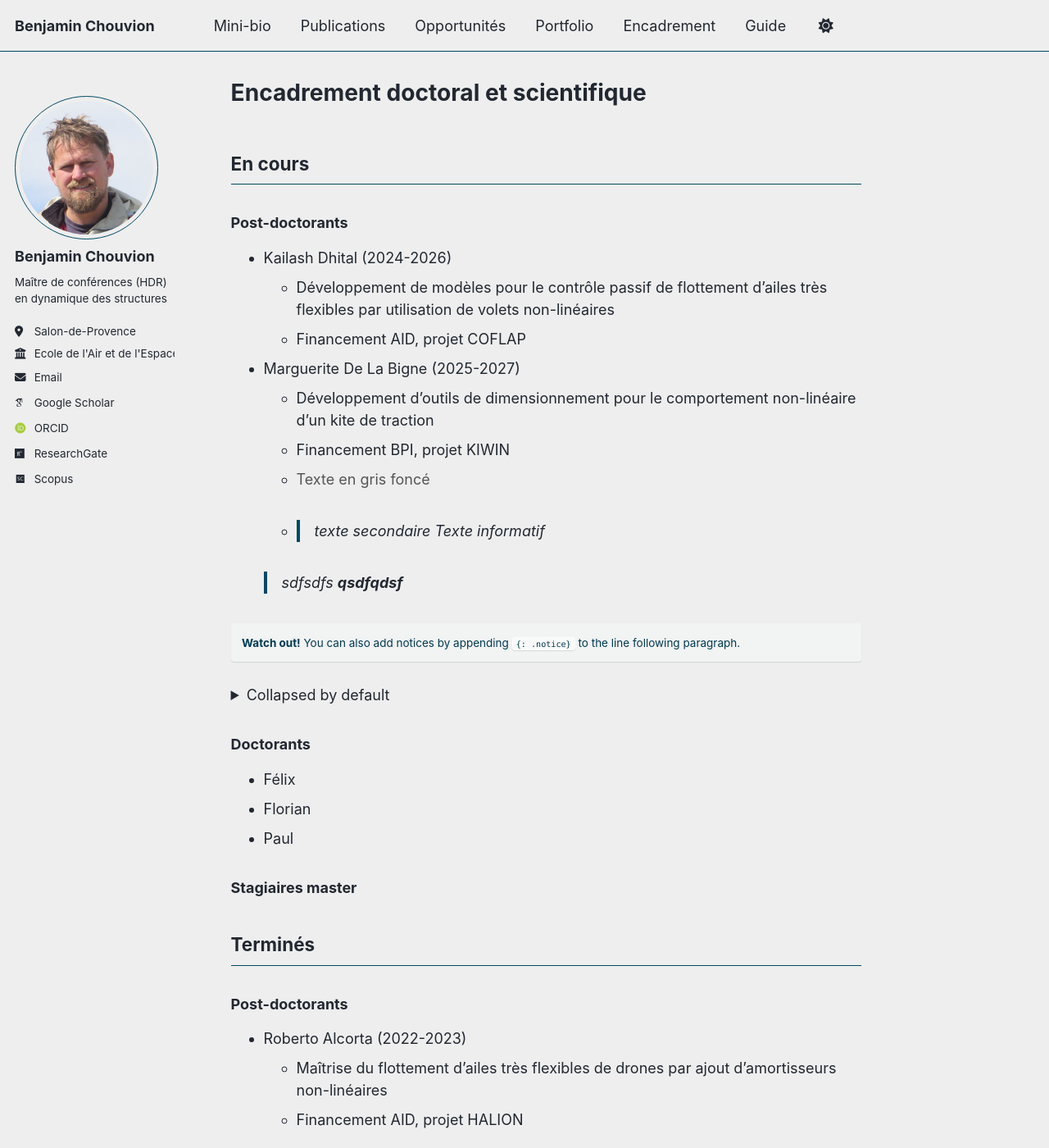
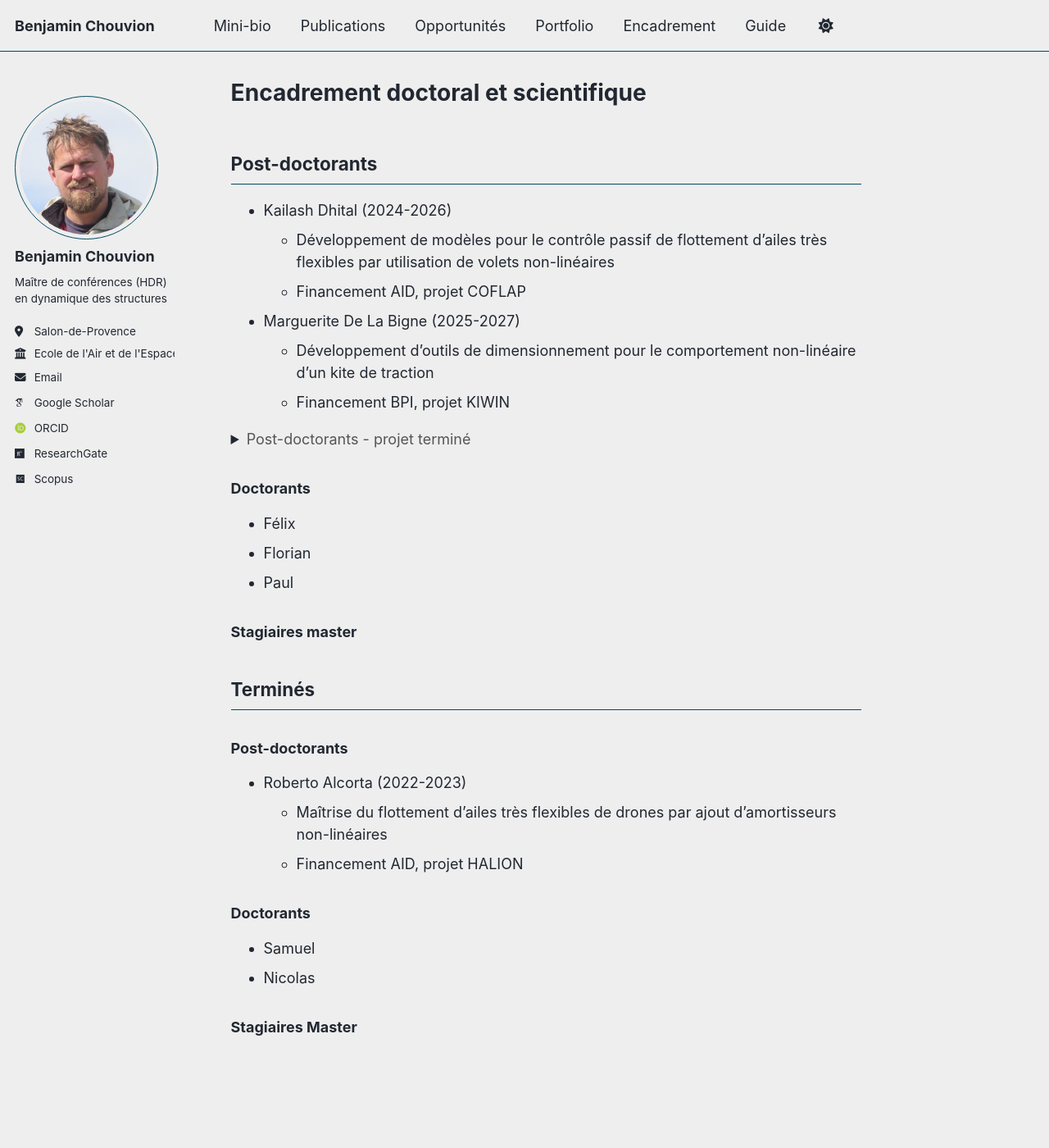
Before and after one commit to benjamin-chouvion/benjamin-chouvion.github.io, a Jekyll site: the page built from _pages/encadrement.md, in a window 1280 px wide and 1400 px high. Shown: the whole window at 82% size. Built offline with Jekyll 4.4.1, drawn with Linux system fonts in a browser that asks for light colours; some web fonts are replaced; a script bundle is joined from its source files by our own code; library files that are not in the unit come from our copies.

Commit message:
Update encadrement.md

```diff
--- a/_pages/encadrement.md
+++ b/_pages/encadrement.md
@@ -4,9 +4,10 @@
 author_profile: true
 ---
 
-## En cours
+<!--Les personnes dont les noms sont <span style="color:#555;">grisés</span> ont terminés leur projet.
+{: .notice} -->
 
-### Post-doctorants
+## Post-doctorants
 - Kailash Dhital (2024-2026)
   - Développement de modèles pour le contrôle passif de flottement d’ailes très flexibles par
 utilisation de volets non-linéaires
@@ -15,21 +16,13 @@
   - Développement d’outils de dimensionnement pour le comportement non-linéaire d’un
 kite de traction
   - Financement BPI, projet KIWIN
-  - <span style="color:#555;">Texte en gris foncé</span>
-  - > texte secondaire
-  > Texte informatif
-
-  > *sdfsdfs*
-  > **qsdfqdsf**
-  >
 
 
-**Watch out!** You can also add notices by appending `{: .notice}` to the line following paragraph.
-{: .notice}
-
 <details>
-  <summary>Collapsed by default</summary>
-  This section was collapsed by default!
+  <summary><span style="color:#555;">Post-doctorants - projet terminé</span></summary>
+- Roberto Alcorta (2022-2023)
+  - Maîtrise du flottement d’ailes très flexibles de drones par ajout d’amortisseurs non-linéaires
+  - Financement AID, projet HALION
 </details>
 
 ### Doctorants
```
